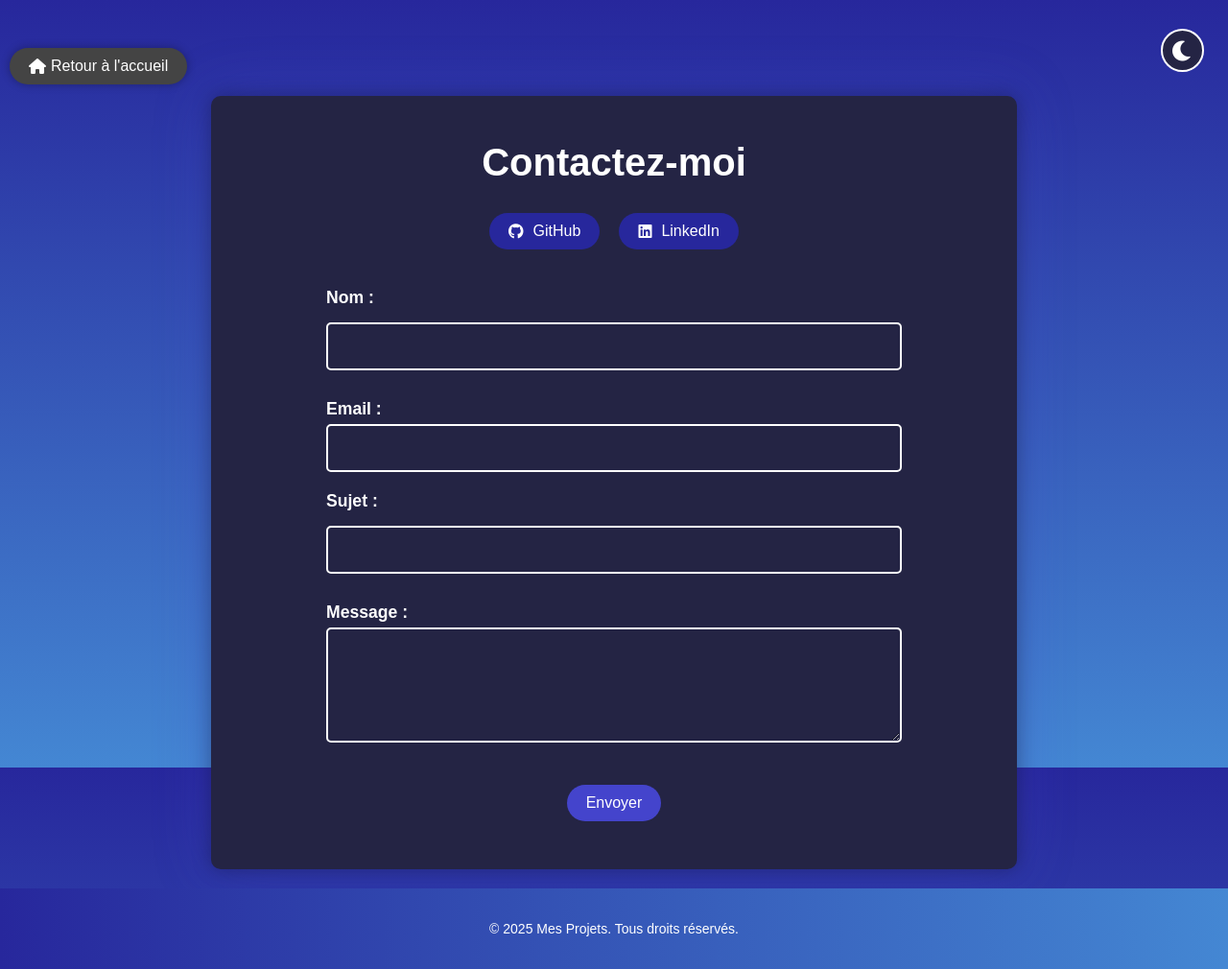
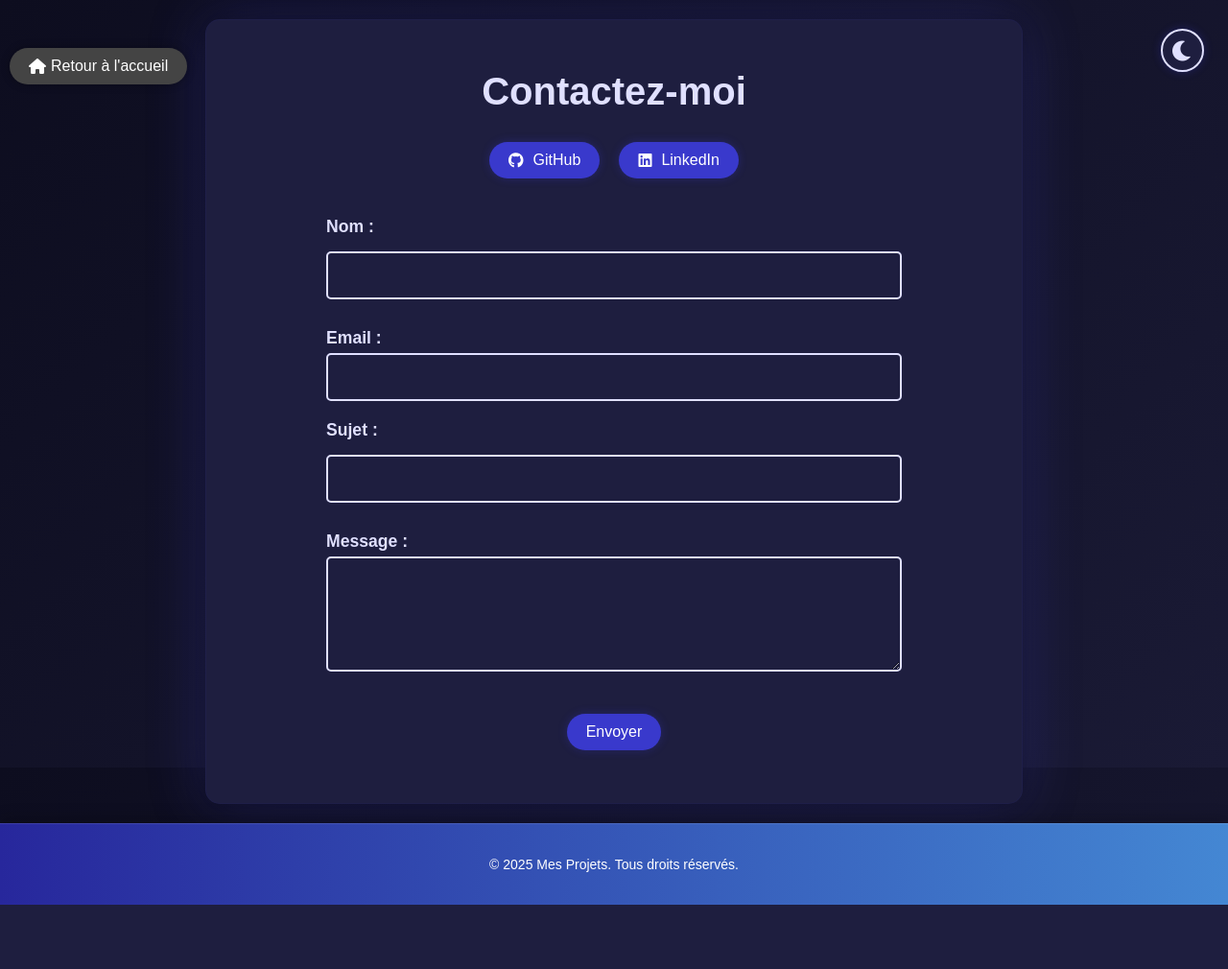
Before and after one commit to filsuin/My-website, a PHP site: page /contact.html in a window 1280 px wide. Shown: the whole page at 96% size. After the commit the page ends 943 px from the top, so only its background shows below. Run offline with PHP 8.4, Linux system fonts and the light colour scheme.

Commit message:
1.15.5.1
Graphic enhancement

```diff
--- a/assets/css/style.css
+++ b/assets/css/style.css
@@ -1,45 +1,49 @@
 /* Styles généraux */
 :root[data-theme="light"] {
-    --background-color: #f5f5f5;
+    --background-color: #9cc0ef;
+    --gradient-start: #c6dcf6;
+    --gradient-end: #4995eb;
     --text-color: #27279c;
-    --container-bg: #ffffff;
-    --shadow-color: rgba(0, 0, 0, 0.1);
+    --container-bg: #c3cff7;
+    --shadow-color: rgba(39, 39, 156, 0.1);
     --button-bg: #27279c;
     --button-color: #ffffff;
     --button-hover: #1a1a7a;
-    --glow-color: rgba(39, 39, 156, 0.3);
-    --footer-bg: rgba(255, 255, 255, 0.9);
+    --glow-color: rgba(39, 39, 156, 0.2);
+    --footer-bg: rgba(255, 255, 255, 0.95);
     --footer-text: #27279c;
-    --home-button-bg: rgba(255, 255, 255, 0.9);
+    --home-button-bg: rgba(255, 255, 255, 0.95);
     --home-button-color: #27279c;
+    --input-bg: #ffffff;
 }
 
 :root[data-theme="dark"] {
-    --background-color: #1a1a2e;
-    --text-color: #ffffff;
-    --container-bg: #242444;
+    --background-color: #080816;
+    --gradient-start: #0d0d1f;
+    --gradient-end: #1a1a35;
+    --text-color: #e0e0ff;
+    --container-bg: #1e1e3f;
     --shadow-color: rgba(0, 0, 0, 0.3);
-    --button-bg: #4444cc;
+    --button-bg: #3939cc;
     --button-color: #ffffff;
-    --button-hover: #5555dd;
+    --button-hover: #4444dd;
     --glow-color: rgba(68, 68, 204, 0.3);
-    --footer-bg: rgba(36, 36, 68, 0.9);
-    --footer-text: #ffffff;
-    --home-button-bg: rgba(36, 36, 68, 0.9);
+    --footer-bg: rgba(13, 13, 31, 0.95);
+    --footer-text: #a0a0ff;
+    --home-button-bg: rgba(13, 13, 31, 0.9);
     --home-button-color: #ffffff;
+    --input-bg: #242450;
 }
 
 body {
     font-family: 'Arial', sans-serif;
     margin: 0;
     padding: 0;
-    background: linear-gradient(to bottom, #27279c, #4487d3); /* Bleu marine à bleu normal */
-    color: #333;
+    background: linear-gradient(135deg, var(--gradient-start), var(--gradient-end));
+    color: var(--text-color);
     display: flex;
     flex-direction: column;
     min-height: 100vh;
-    background-color: var(--background-color);
-    color: var(--text-color);
     transition: all 0.3s ease;
 }
 
@@ -144,19 +148,18 @@ nav ul li a:hover {
 .container {
     max-width: 800px;
     width: 90%;
-    padding: 20px;
-    background-color: #aebeed;
-    box-shadow: 0 4px 10px rgba(0, 0, 0, 0.1);
-    border-radius: 10px;
-    margin: 100px auto 20px auto; /* Augmenter la marge pour laisser de la place au ticker */
+    padding: 25px;
+    background-color: var(--container-bg);
+    box-shadow: 0 0 20px var(--shadow-color),
+                0 0 60px var(--glow-color);
+    border-radius: 15px;
+    margin: 20px auto; /* Augmenter la marge pour laisser de la place au ticker */
     flex: 1; /* Ensure the container takes up available space */
     display: flex;
     flex-direction: column;
     justify-content: center; /* Center content vertically */
-    background-color: var(--container-bg);
-    box-shadow: 0 0 20px var(--shadow-color),
-                0 0 60px var(--glow-color);
     transition: all 0.3s ease;
+    border: 1px solid rgba(39, 39, 156, 0.1);
 }
 
 .container:hover {
@@ -191,15 +194,14 @@ header p {
     margin: 10px 5px;
     padding: 10px 20px;
     font-size: 16px;
-    color: #fff;
+    color: var(--button-color);
     text-decoration: none;
-    background-color: #27279c; /* Bleu marine */
+    background-color: var(--button-bg);
     border: none;
     border-radius: 25px;
     cursor: pointer;
-    transition: background-color 0.3s ease;
-    background-color: var(--button-bg);
-    color: var(--button-color);
+    transition: all 0.3s ease;
+    box-shadow: 0 0 10px rgba(57, 57, 204, 0.3);
 }
 
 .button {
@@ -318,6 +308,9 @@ footer {
     margin-top: auto;
     width: 100%;
     transition: all 0.3s ease;
+    backdrop-filter: blur(10px);
+    box-shadow: 0 -5px 15px rgba(0, 0, 0, 0.2);
+    border-top: 1px solid rgba(255, 255, 255, 0.1);
 }
 
 .footer {
@@ -604,15 +598,18 @@ input[type="text"] {
     display: inline-flex;
     align-items: center;
     padding: 10px 20px;
-    background-color: #27279c;
-    color: white;
+    background-color: var(--button-bg);
+    color: var(--button-color);
     text-decoration: none;
     border-radius: 25px;
     transition: background-color 0.3s;
+    box-shadow: 0 0 10px rgba(57, 57, 204, 0.3);
 }
 
 .social-button:hover {
-    background-color: #4487d3;
+    background-color: var(--button-hover);
+    box-shadow: 0 0 15px rgba(68, 68, 221, 0.4);
+    transform: translateY(-2px);
 }
 
 .social-button i {
@@ -650,6 +647,9 @@ input[type="text"] {
     box-sizing: border-box;
     font-size: 1.1em;
     transition: border-color 0.3s ease;
+    background-color: var(--input-bg);
+    color: var(--text-color);
+    border: 2px solid var(--button-bg);
 }
 
 .form-group input:focus,
```
Also changed, not shown: other parts of assets/css/style.css (+49 -22 lines).
